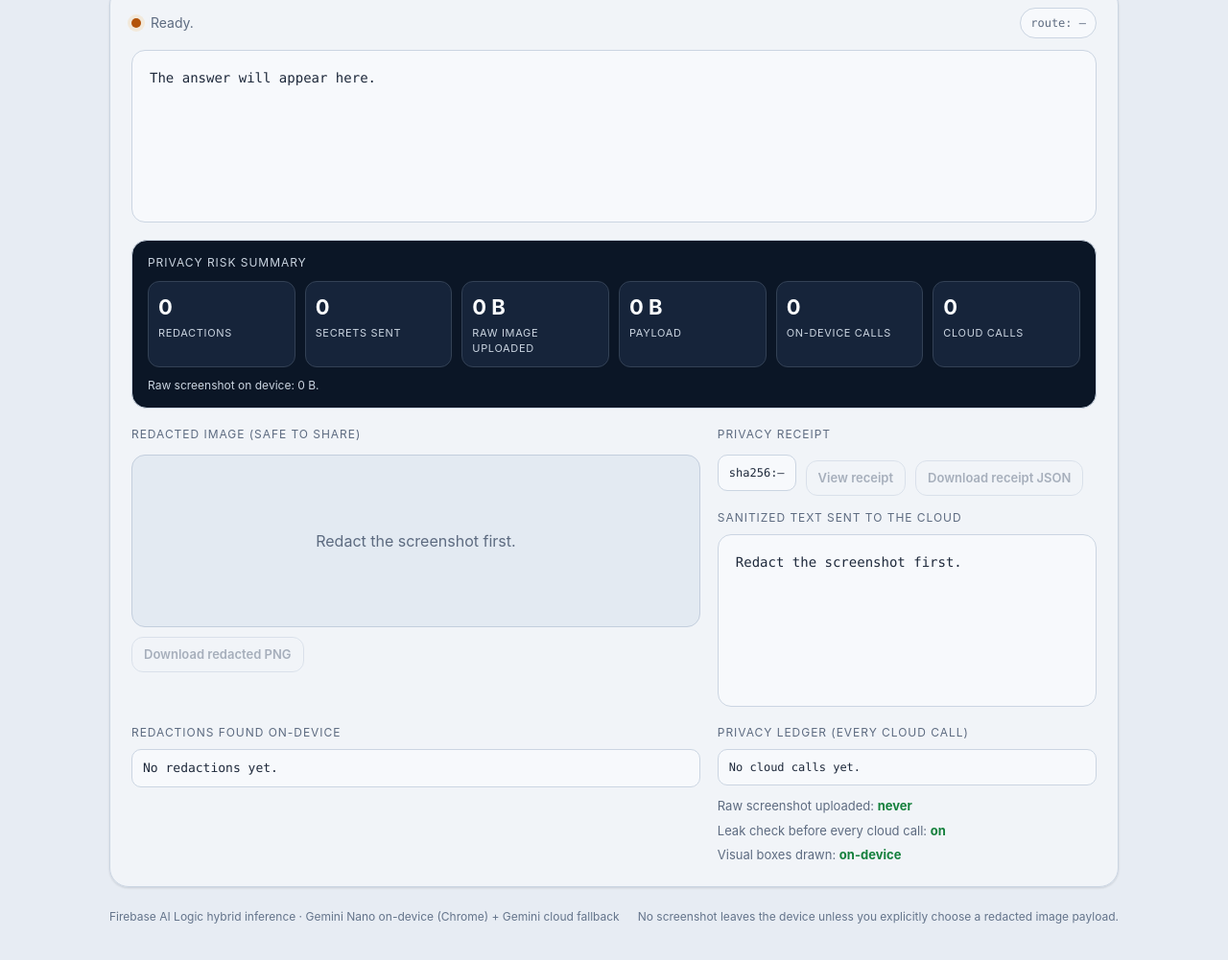
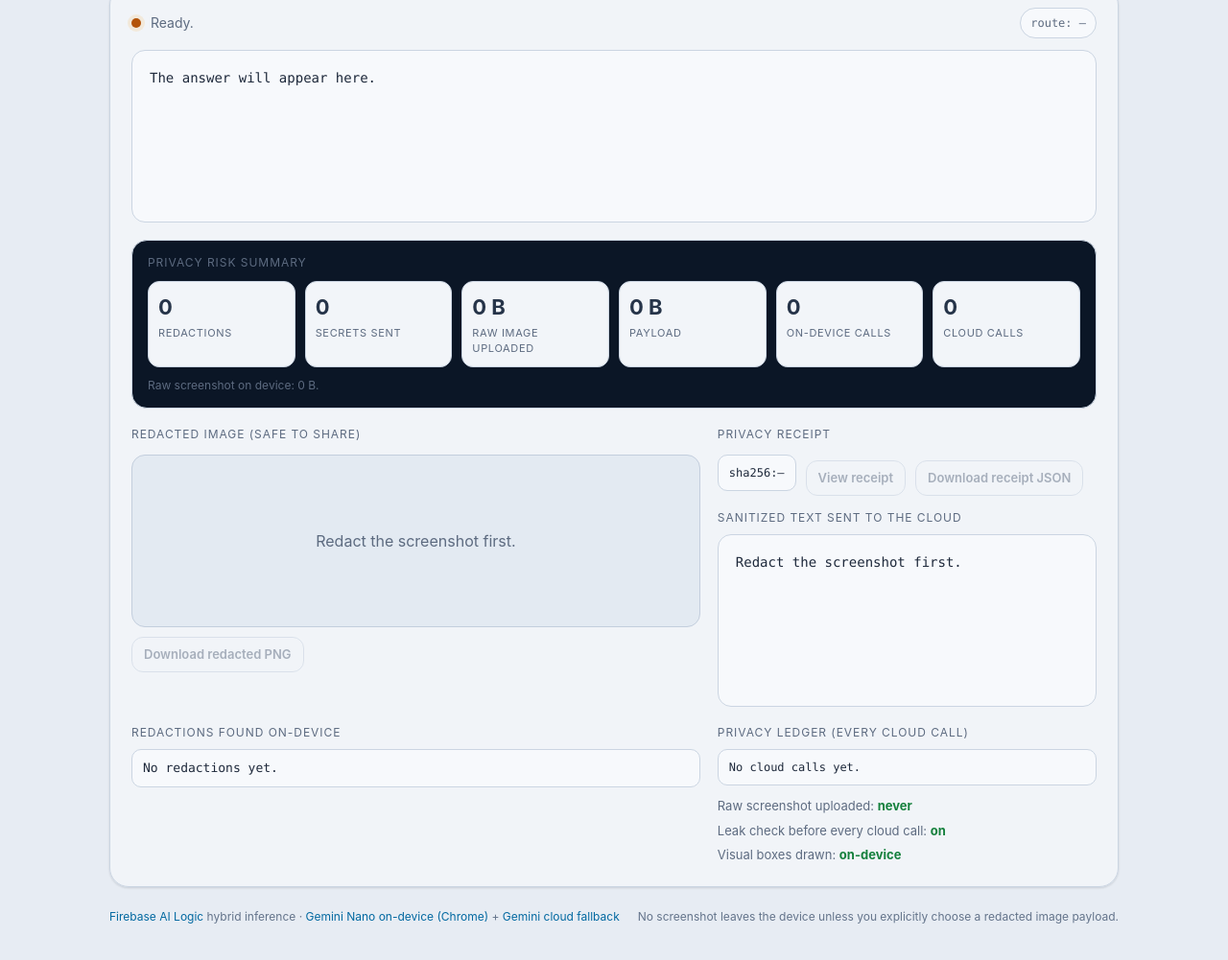
Before and after one commit to agarnung/redactly, a website with bundled scripts: page index.html in a window 1280 px wide. Shown: the part 1103-2104 px from the top of the page at 96% size. Built offline with nearby package versions, Linux system fonts and the light colour scheme; files whose address does not match are found by name.

Commit message:
Add official footer links and soften the light risk card

```diff
--- a/index.html
+++ b/index.html
@@ -176,7 +176,11 @@
     </section>
 
     <footer class="foot">
-      <span>Firebase AI Logic hybrid inference · Gemini Nano on-device (Chrome) + Gemini cloud fallback</span>
+      <span>
+        <a href="https://firebase.google.com/docs/ai-logic" target="_blank" rel="noopener noreferrer">Firebase AI Logic</a> hybrid inference ·
+        <a href="https://developer.chrome.com/docs/ai/built-in" target="_blank" rel="noopener noreferrer">Gemini Nano on-device (Chrome)</a>
+        + <a href="https://firebase.google.com/docs/ai-logic/models" target="_blank" rel="noopener noreferrer">Gemini cloud fallback</a>
+      </span>
       <span>No screenshot leaves the device unless you explicitly choose a redacted image payload.</span>
     </footer>
   </main>
--- a/styles.css
+++ b/styles.css
@@ -211,7 +211,7 @@ input[type=file]:focus,textarea:focus,select:focus{border-color:var(--md-seconda
 :root[data-theme="light"] .ledger li,
 :root[data-theme="light"] .output,
 :root[data-theme="light"] .receipt-row code{color:#1e293b}
-:root[data-theme="light"] .risk-grid div:hover{background:#1d2b40}
+:root[data-theme="light"] .risk-grid div:hover{background:#e8eef6}
 :root[data-theme="light"] .stepper li{background:#f7f9fc}
 :root[data-theme="light"] .stepper li span{background:#e2e8f0;color:var(--muted)}
 :root[data-theme="light"] .stepper li.active{background:rgba(22,163,74,.1);border-color:rgba(22,163,74,.45);color:var(--text)}
@@ -237,9 +237,13 @@ input[type=file]:focus,textarea:focus,select:focus{border-color:var(--md-seconda
 :root[data-theme="light"] .foot{color:#64748b}
 :root[data-theme="light"] .theme-toggle{background:#f2f5f9;border-color:var(--line);color:var(--text)}
 ':root[data-theme="light"] .theme-toggle:hover{background:var(--md-surface-2)}
-:root[data-theme="light"] .risk-card{background:#1f2c3f;border-color:#3b4b61;color:#f8fafc}
+:root[data-theme="light"] .risk-card{background:#dfe7f0;border-color:#c3cedd;color:#263449}
 :root[data-theme="light"] .risk-head,
-:root[data-theme="light"] .risk-note{color:#cbd5e1}
-:root[data-theme="light"] .risk-grid div{background:#16243a;border-color:#334155}
-:root[data-theme="light"] .risk-grid strong{color:#f8fafc}
-:root[data-theme="light"] .risk-grid span{color:#cbd5e1}
+:root[data-theme="light"] .risk-note{color:#5d6b80}
+:root[data-theme="light"] .risk-grid div{background:#f2f5f9;border-color:#cbd5e2}
+:root[data-theme="light"] .risk-grid strong{color:#263449}
+:root[data-theme="light"] .risk-grid span{color:#5d6b80}
+
+/* Footer links */
+.foot a{color:var(--blue);text-decoration:none;border-bottom:1px solid transparent;text-underline-offset:2px;transition:border-color var(--motion),color var(--motion)}
+.foot a:hover{border-bottom-color:currentColor;color:var(--md-secondary)}
```
Also changed, not shown: screenshot-bank.png, screenshot-light.png, screenshot-quick.png, screenshot-receipt.png, screenshot.png.
